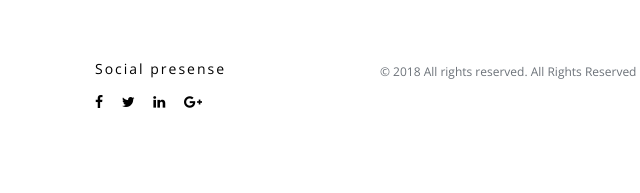
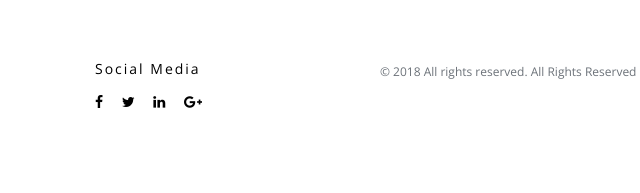
Before and after one commit to rafaelbaez81/rafaelbaez81.github.io, a plain HTML site: page index.html in a window 1280 px wide. Shown: the part 2102-2295 px from the top of the page, 370-1010 px from the left. Drawn offline with nearby package versions, Linux system fonts and the light colour scheme.

Commit message:
Edit copy

```diff
--- a/index.html
+++ b/index.html
@@ -278,7 +278,7 @@
         Email : <a href="mailto:hello@floix.com"> rafaelbaez@gmail.com </a></p>
     </div>
     <div class="col-md-3">
-      <h4>Social presense</h4>
+      <h4>Social Media</h4>
       <ul class="footer-share">
         <li><a href="https://www.facebook.com/rafael.s.baez?ref=bookmarks"><i class="fa fa-facebook"></i></a></li>
         <li><a href="https://www.twitter.com/rafaelbaez?lang=en"><i class="fa fa-twitter"></i></a></li>
```
